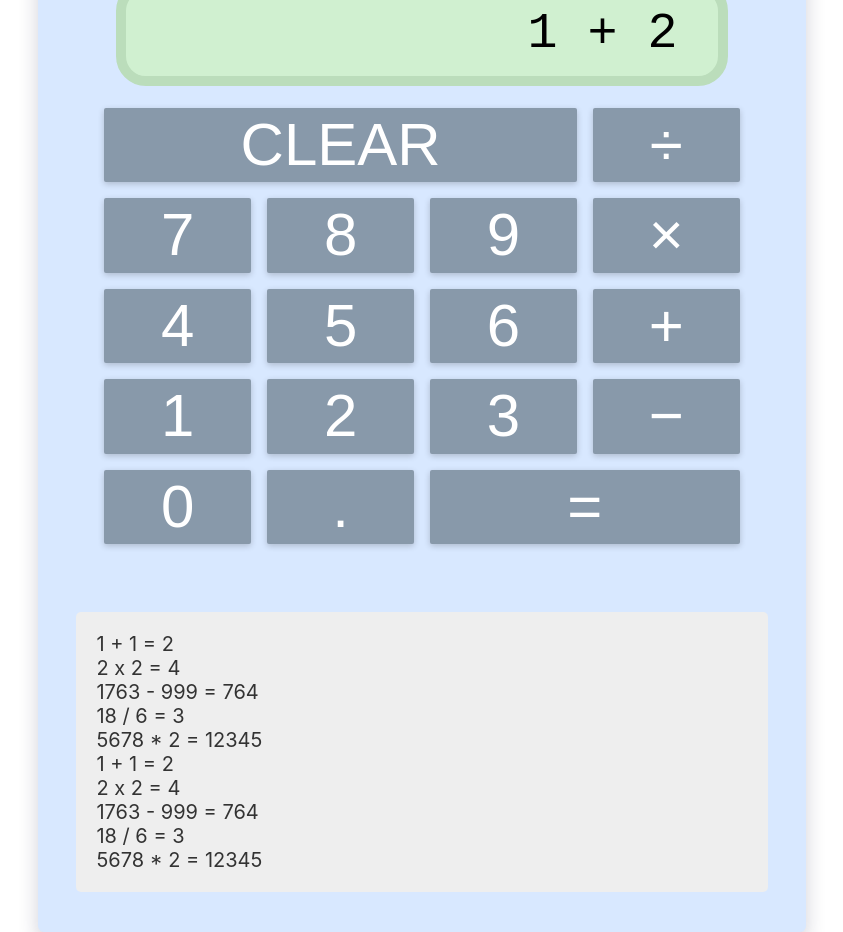
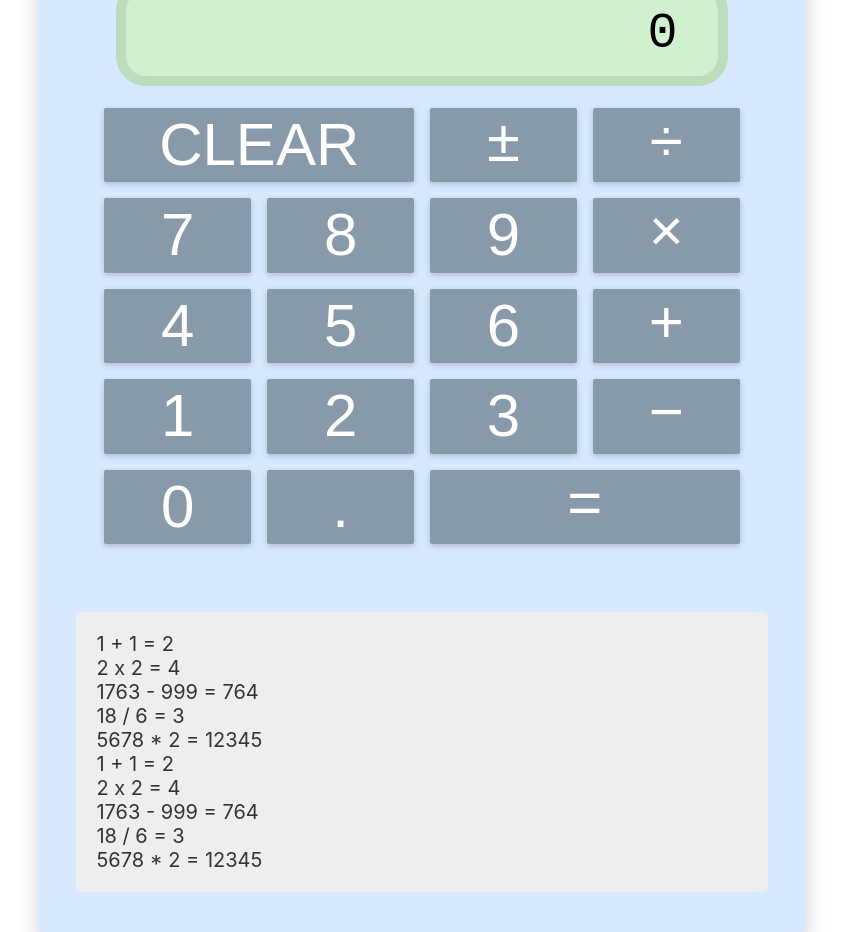
Before and after one commit to dmayou/share_calc, a React (Create React App) app: page / in a window 1280 px wide. Shown: the whole page, without its empty margins (238-1081 px from the left). Built offline with nearby package versions, Linux system fonts and the light colour scheme.

Commit message:
composition, stub click handlers

```diff
--- a/src/Components/App.js
+++ b/src/Components/App.js
@@ -1,12 +1,57 @@
-import React from 'react';
+import React, { useState } from 'react';
 import './App.css';
 import Calc from './Calc';
+import Display from './Display';
+import Key from './Key';
 import Results from './Results';
 
+const clear = 'Clear';
+const divisionSymbol = <span>&divide;</span>;
+const multSymbol = <span>&times;</span>;
+const plusSymbol = <span>+</span>;
+const minusSymbol = <span>&minus;</span>;
+const changeSignSymbol = <span>&plusmn;</span>
+const equalSymbol = <span>=</span>
+const legends = [
+  { display: divisionSymbol, oper: '\u00f7', },
+  { display: '7', oper: '7'},
+  { display: '8', oper: '8'},
+  { display: '9', oper: '9'},
+  { display: multSymbol, oper: '\u00d7'},
+  { display: '4', oper: '4'},
+  { display: '5', oper: '5'},
+  { display: '6', oper: '6' },
+  { display: plusSymbol, oper: '+' },
+  { display: '1', oper: '1' },
+  { display: '2', oper: '2' },
+  { display: '3', oper: '3' },
+  { display: minusSymbol, oper: '\u2212' },
+  { display: '0', oper: '0' },
+  { display: '.', oper: '.' },
+];
+
 function App() {
+  const [expression, updateExpression] = useState('');
+  const handleClick = (key) => (event) => {
+    updateExpression(expression + key);
+  };
+  const handleClear = () => updateExpression('');
+  const handleSign = () => console.log('sign!');
+  const calculate = () => {
+    console.log('calculate!');
+  };
+  const keys = legends.map((legend, i) => {
+    return <Key key={i} handleClick={handleClick(legend.oper)} legend={legend.display} />
+  });
   return (
     <div className="App">
-      <Calc />
+      <Calc>
+        <Display expression={expression} />
+        <Key key="Clear" width={2} handleClick={handleClear} legend={clear} />
+        <Key key="Sign" handleClick={handleSign} legend={changeSignSymbol} />
+        {keys}
+        <Key key="Equals" width={2} handleClick={calculate} legend={equalSymbol} />
+      </Calc>
       <Results />
     </div>
   );
--- a/src/Components/Calc.js
+++ b/src/Components/Calc.js
@@ -1,28 +1,10 @@
 import React from 'react';
 import './Calc.css';
-import Display from './Display';
-import Key from './Key';
 
-function Calc() {
-    const divisionSymbol = <span>&divide;</span>;
-    const multSymbol = <span>&times;</span>;
-    const minusSymbol = <span>&minus;</span>;
-    const legends = [
-        divisionSymbol,
-        '7', '8', '9', multSymbol,
-        '4', '5', '6', '+',
-        '1', '2' ,'3', minusSymbol,
-        '0', '.',
-    ];
-    const keys = legends.map(( legend, i ) => {
-        return <Key key={i} legend={legend} />
-    });
+function Calc({ children }) {
     return (
         <div className="container Calc">
-            <Display expression="1 + 2" />
-            <Key key="Clear" width={3} legend="Clear" />
-            {keys}
-            <Key key="Equals" width={2} legend="=" />
+            {children}
         </div>
     );
 }
--- a/src/Components/Display.js
+++ b/src/Components/Display.js
@@ -6,7 +6,7 @@ function Display({ expression }) {
         <div className="Display">
             <div className="bezel">
                 <div className="expression">
-                    {expression}
+                    {expression ? expression : '0'}
                 </div>
             </div>
         </div>
--- a/src/Components/Key.css
+++ b/src/Components/Key.css
@@ -27,6 +27,11 @@
     transition: all .15s;
 }
 
+.Key__button span {
+    position: relative;
+    top: -4px;
+}
+
 .Key__button:hover {
     transform: translate(-1px, -1px);
     box-shadow: 0 .3rem .8rem rgba(0,0,0,.5);
--- a/src/Components/Key.js
+++ b/src/Components/Key.js
@@ -1,13 +1,14 @@
 import React from 'react';
 import './Key.css';
 
-function Key({ legend, width }) {
+function Key(props) {
+    const { legend, width, handleClick } = props;
     const style = {
         flex: (width * 25) + '%',
     };
     return (
         <div className="Key" style={style}>
-            <button className="Key__button">
+            <button className="Key__button" onClick={handleClick}>
                 {legend}
             </button>
         </div>
```
